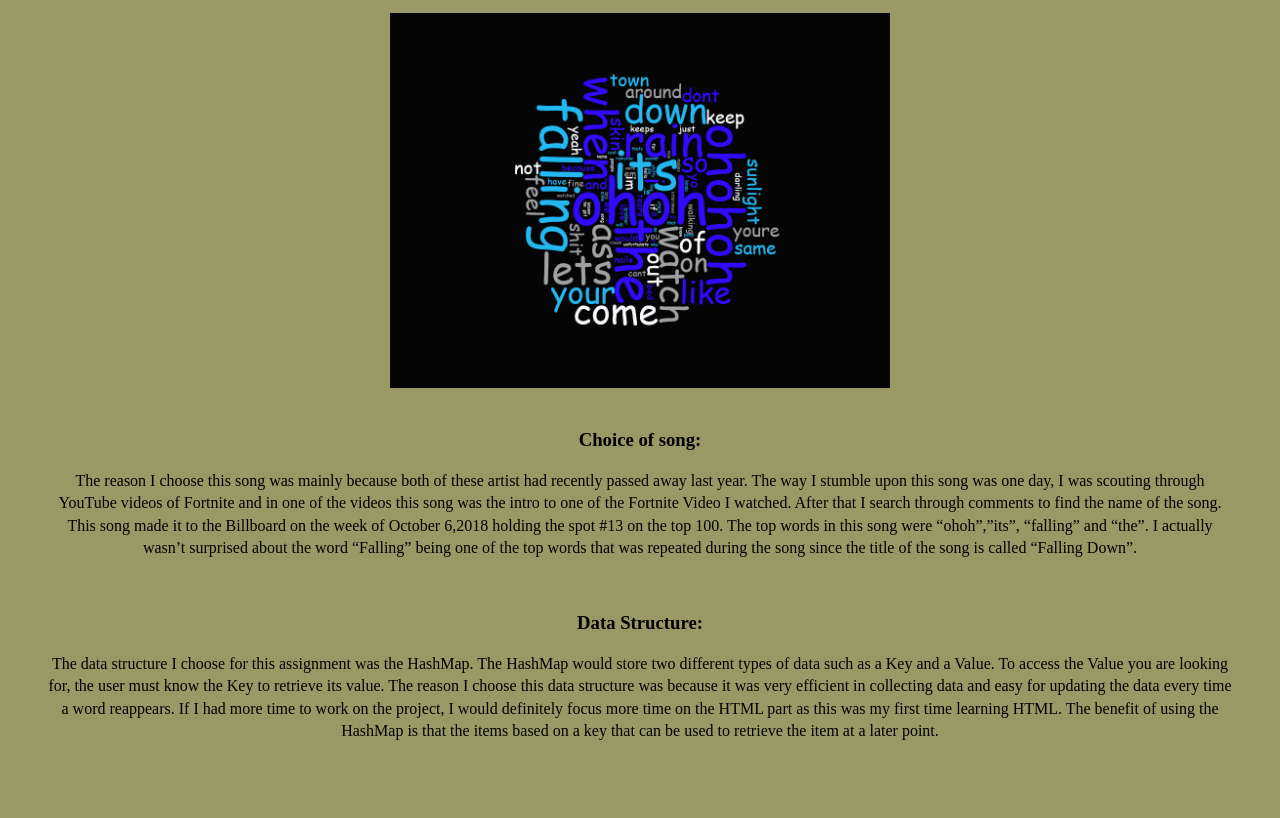
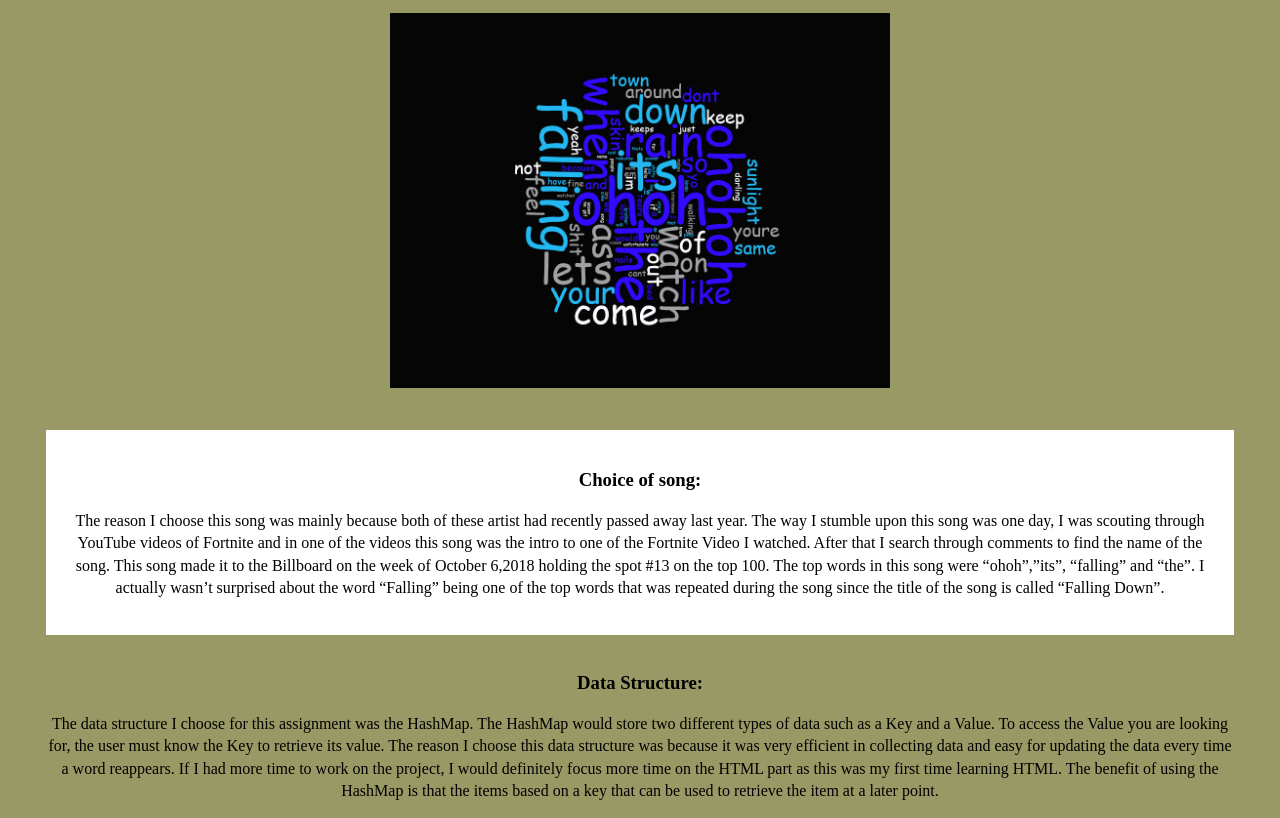
Before and after one commit to joshuamilian/Assignment3, a plain HTML site: page index.html in a window 1280 px wide. Shown: the part 131-949 px from the top of the page. Before the commit the page ends 889 px from the top, so only its background shows below. Drawn offline with Linux system fonts and the light colour scheme.

Commit message:
Update index.html

```diff
--- a/index.html
+++ b/index.html
@@ -14,6 +14,13 @@
       p{
         line-height: 1.4em;
       }
+
+      .card{
+           background-color: white;
+           padding:20px;
+           margin-top:20px;
+           }
+
 
 
 
@@ -39,7 +46,7 @@
   <br>
 
 
-
+ <div class="card">
     <h3>Choice of song: </h3>
 
    <p>
@@ -50,6 +57,8 @@ This song made it to the Billboard on the week of October 6,2018 holding the spo
 The top words in this song were “ohoh”,”its”, “falling” and “the”.
 I actually wasn’t surprised about the word “Falling” being one of the top words that was repeated during the song since the title of the song is called “Falling Down”.
     </p>
+
+    </div>
 
 
 
```
